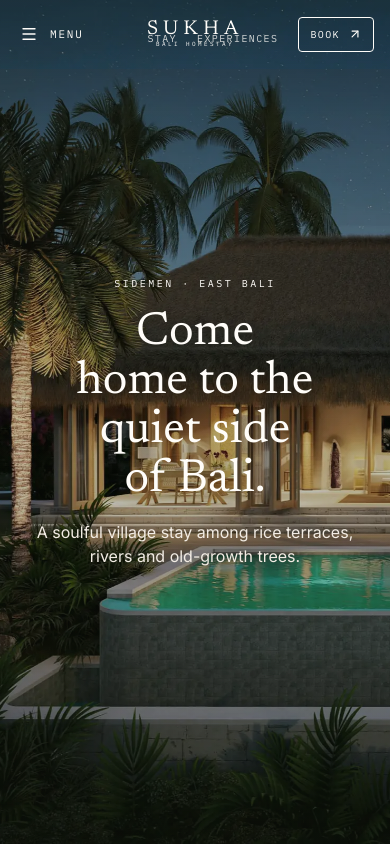
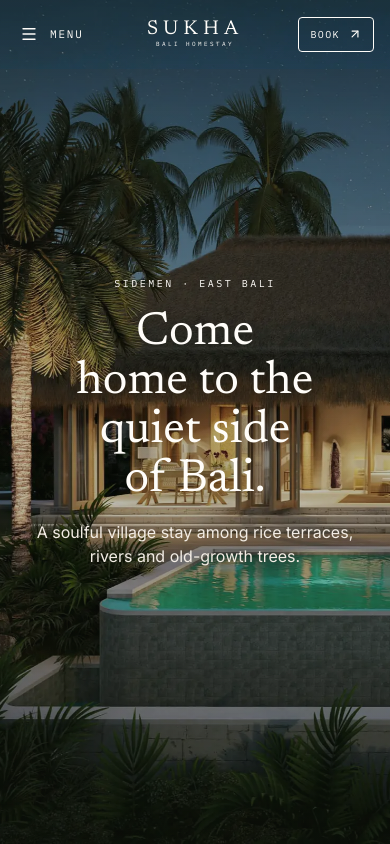
Before and after one commit to 0xMinomus/sukhahomestay, a React (Vite) app: page / in a window 390 px wide. Shown: the top 844 px of the page. Built offline with nearby package versions, Linux system fonts and the light colour scheme.

Commit message:
fix navbar link typography and alignment

```diff
--- a/src/components/Navbar.tsx
+++ b/src/components/Navbar.tsx
@@ -7,7 +7,7 @@ import { cn } from "../lib/cn";
 
 const linkCls = (isActive: boolean) =>
   cn(
-    "group relative inline-flex min-h-[44px] items-center font-mono text-[10px] tracking-[1.4px] transition-colors duration-300",
+    "group relative min-h-[44px] items-center font-mono text-[13px] tracking-[1.5px] transition-colors duration-300",
     isActive ? "opacity-100" : "opacity-80 hover:opacity-100",
   );
 
@@ -84,11 +84,11 @@ export default function Navbar({ tone }: { tone: "light" | "dark" }) {
           </Link>
 
           <div className="flex items-center gap-5 md:gap-7">
-            <NavLink to="/stay" className={({ isActive }) => cn(linkCls(isActive), "hidden translate-y-1 sm:inline-block")}>
+            <NavLink to="/stay" className={({ isActive }) => cn(linkCls(isActive), "hidden translate-y-2 sm:flex")}>
               STAY
               <Underline />
             </NavLink>
-            <NavLink to="/experiences" className={({ isActive }) => cn(linkCls(isActive), "hidden translate-y-1 sm:inline-block")}>
+            <NavLink to="/experiences" className={({ isActive }) => cn(linkCls(isActive), "hidden translate-y-2 sm:flex")}>
               EXPERIENCES
               <Underline />
             </NavLink>
```
